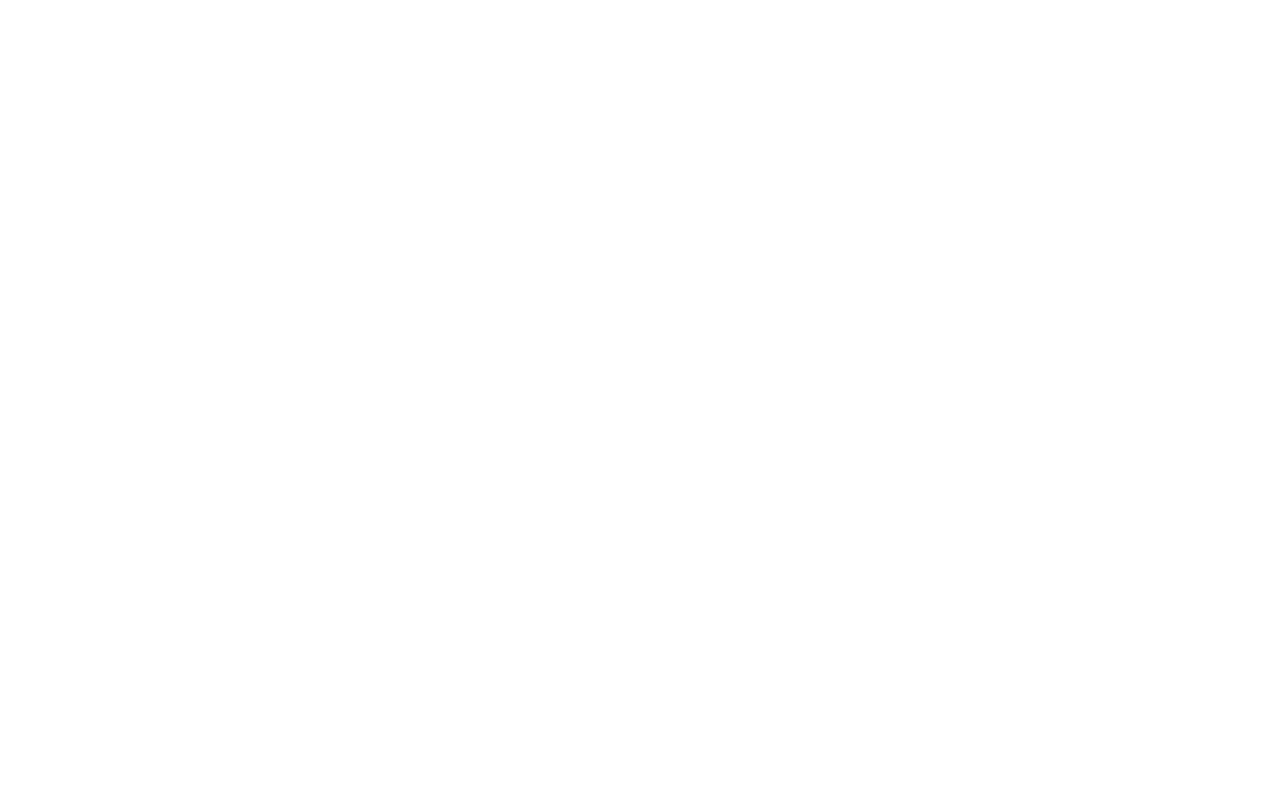
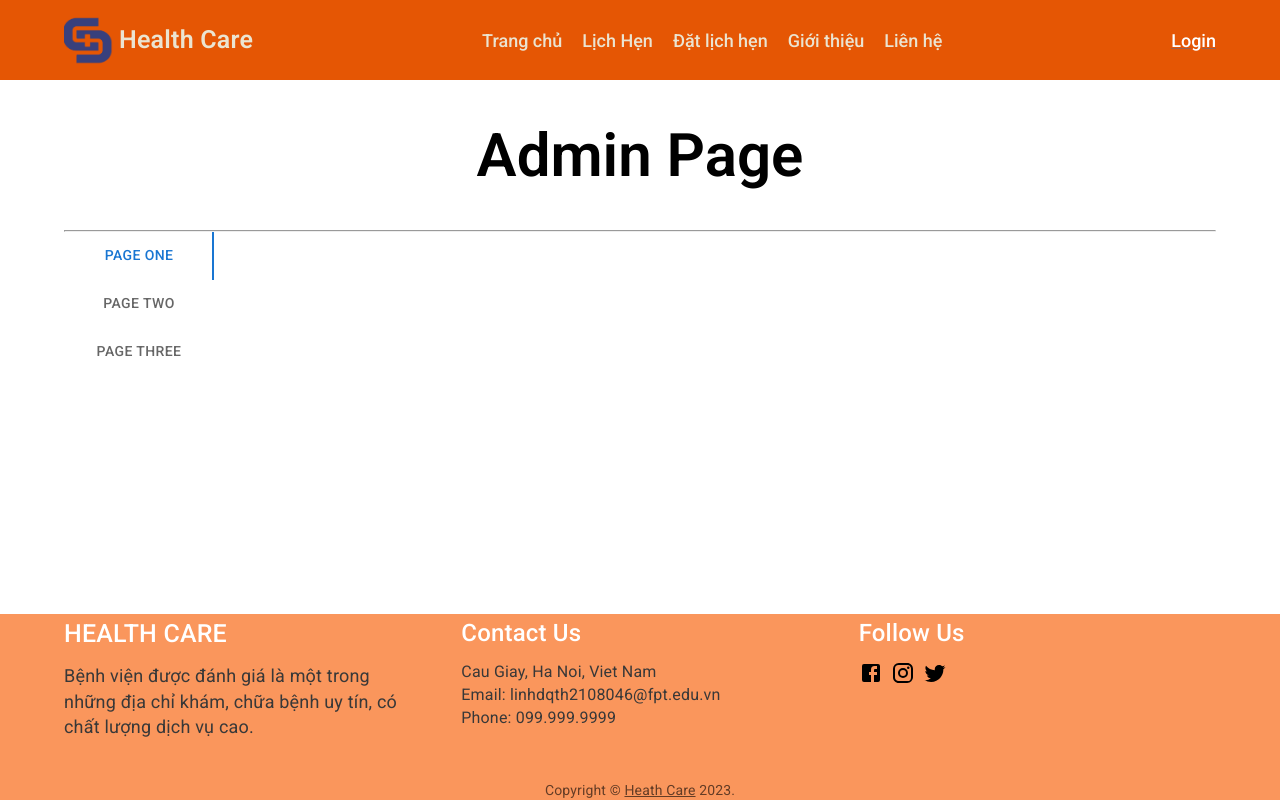
Before and after one commit to Vantan22/heath-care, a React (Vite) app: page /admin in a window 1280 px wide. Before the commit this address had no page. Built offline with nearby package versions, Linux system fonts and the light colour scheme.

Commit message:
[ADD] base admin-page (#5)

```diff
--- a/src/App.jsx
+++ b/src/App.jsx
@@ -9,6 +9,7 @@ import CreateMedicalRecords from "./pages/home-page/create-medical-records/Creat
 import ContactForm from "./pages/contact/Contact.jsx";
 import About from "./pages/about/About.jsx";
 import AppointmentList from "./pages/appointment-list/AppointmentList.jsx";
+import Admin from "./pages/admin/Admin.jsx";
 
 function App() {
   return (<Routes>
@@ -22,8 +23,11 @@ function App() {
     <Route path="/schedule-an-appointment" element={<ScheduleAnAppoinment/>}/>
     <Route path="/create-medical-records" element={<CreateMedicalRecords/>}/>
     <Route path="/contact" element={<ContactForm/>}/>
-        <Route path="/about" element={<About />}/>
-      <Route path="/appointment-list" element={<AppointmentList />}/>
+    <Route path="/about" element={<About/>}/>
+    <Route path="/appointment-list" element={<AppointmentList/>}/>
+    <Route path="/admin" element={<Admin/>}>
+    </Route>
   </Routes>)
 }
+
 export default App
--- /dev/null
+++ b/src/pages/admin/Admin.jsx
@@ -0,0 +1,51 @@
+import {Box, Container} from "@mui/material";
+import Header from "../../component/header/Header.jsx";
+import Footer from "../../component/Footer/Footer.jsx";
+import NavTabs from "./Navigation/NavigationMenu.jsx";
+import {Outlet} from "react-router-dom";
+
+
+const Admin = () => {
+  return (
+    <Box sx={{
+      display: "flex",
+      flexDirection: "column",
+      height: "100vh"
+    }}>
+      <Header/>
+      <Box sx={{
+        flex: "1 1 0",
+        height: "100%",
+      }}>
+        <Container>
+          <Box sx={{
+            width: "100%",
+            height: "150px",
+            display: "flex",
+            alignItems: "center",
+            justifyContent: "center",
+            fontSize: "60px",
+            fontWeight: "600",
+          }}>Admin Page</Box>
+          <hr/>
+          <Box sx={{
+            display: "flex",
+          }}>
+            <Box sx={{
+              minWidth:"150px"
+            }}>
+              <NavTabs/>
+            </Box>
+            <Box sx={{
+              flex:"1"
+            }}><Outlet/></Box>
+          </Box>
+        </Container>
+      </Box>
+      <Footer/>
+    </Box>
+  )
+
+}
+
+export default Admin
--- /dev/null
+++ b/src/pages/admin/Navigation/NavigationMenu.jsx
@@ -0,0 +1,61 @@
+import * as React from 'react';
+import Box from '@mui/material/Box';
+import Tabs from '@mui/material/Tabs';
+import Tab from '@mui/material/Tab';
+import {useNavigate} from "react-router-dom";
+
+function samePageLinkNavigation(event) {
+  if (
+    event.defaultPrevented ||
+    event.button !== 0 || // ignore everything but left-click
+    event.metaKey ||
+    event.ctrlKey ||
+    event.altKey ||
+    event.shiftKey
+  ) {
+    return false;
+  }
+  return true;
+}
+
+function LinkTab(props) {
+  const navigate = useNavigate()
+  return (
+    <Tab
+      component="a"
+      onClick={(event) => {
+        const a = {...props}
+        navigate(a.href)
+        // Routing libraries handle this, you can remove the onClick handle when using them.
+        if (samePageLinkNavigation(event)) {
+          event.preventDefault();
+        }
+      }}
+      {...props}
+    />
+  );
+}
+
+export default function NavTabs() {
+  const [value, setValue] = React.useState(0);
+
+  const handleChange = (event, newValue) => {
+    // event.type can be equal to focus with selectionFollowsFocus.
+    if (
+      event.type !== 'click' ||
+      (event.type === 'click' && samePageLinkNavigation(event))
+    ) {
+      setValue(newValue);
+    }
+  };
+
+  return (
+    <Box sx={{ width: '100%' }}>
+      <Tabs value={value} onChange={handleChange} aria-label="nav tabs example" orientation="vertical" >
+        <LinkTab label="Page One" href="/admin/contact" />
+        <LinkTab label="Page Two" href="/trash" />
+        <LinkTab label="Page Three" href="/spam" />
+      </Tabs>
+    </Box>
+  );
+}
```
Lines whose indentation alone changed are shown as unchanged.
